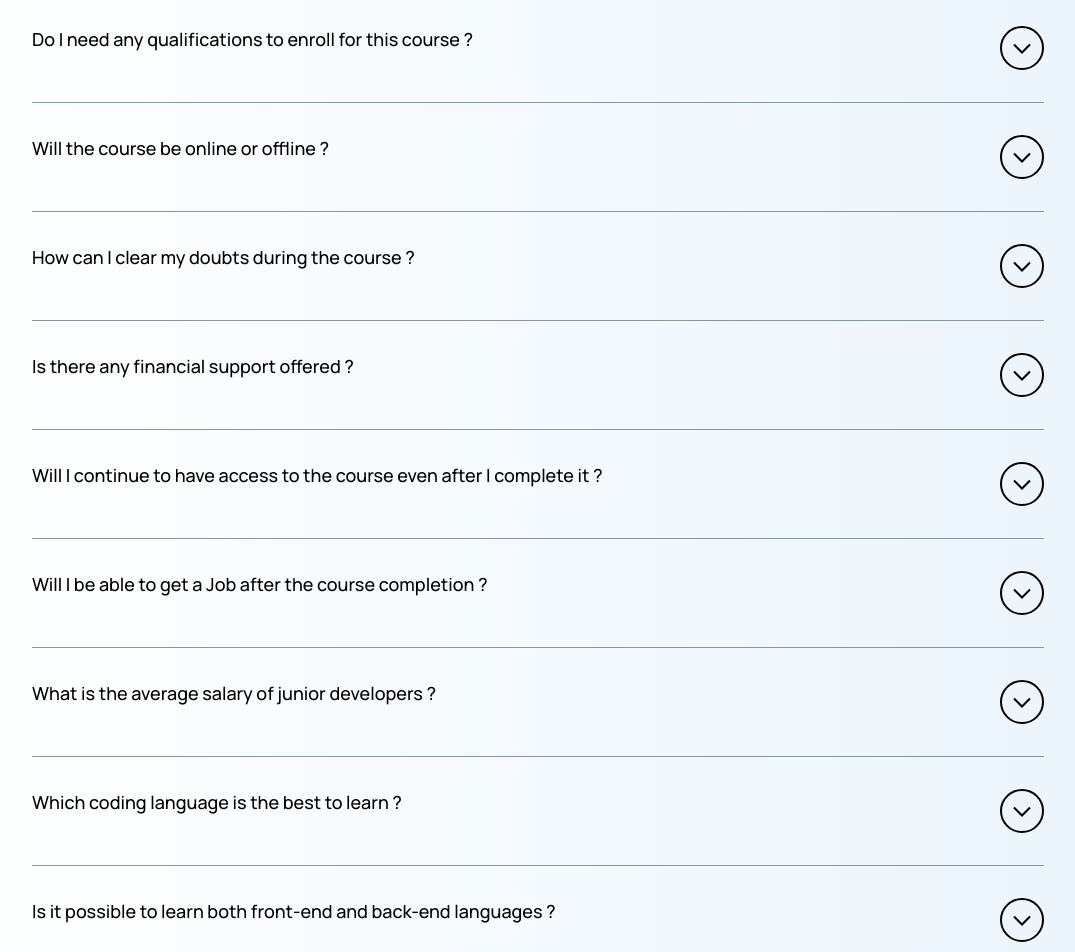
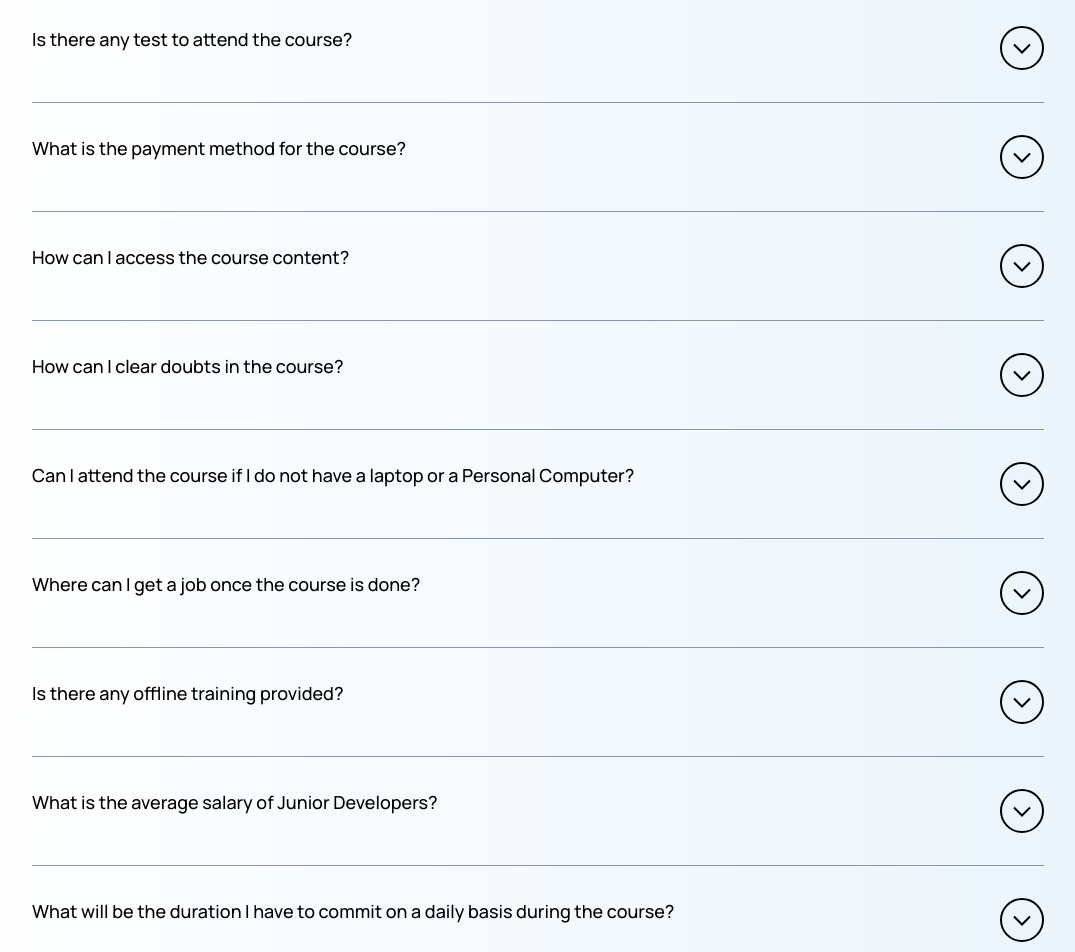
Before and after one commit to salmanpary/Dialect, a Next.js app: page /faq in a window 1280 px wide. Shown: the part 300-1252 px from the top of the page, without its empty margins (102-1177 px from the left). Built offline with nearby package versions, Linux system fonts and the light colour scheme.

Commit message:
faq added

```diff
--- a/components/common/Faq/Faqs.js
+++ b/components/common/Faq/Faqs.js
@@ -76,81 +76,67 @@ export  function FaqPageQuestions() {
     {
       id: 1,
       open: false,
-      question: "Do I need any qualifications to enroll for this course ?",
-      answer: "The course is open for anyone without any prior education in computer science. We recommend students who have finished any degree or in the final year of college to sign up for the course.",
+      question: "Is there any test to attend the course? ",
+      answer: "Yes, all students must pass our eligibility test which checks their aptitude and analytical skills. We believe this test is a good indicator of the capacity and potential of the student to be successful in software development.",
     },
     {
       id: 2,
       open: false,
-      question: " Will the course be online or offline ?",
-      answer: `The course will be entirely online via the Dialect website. Students can access the course via the website and learn at their own pace.
+      question: "What is the payment method for the course? ",
+      answer: `The payment can be made online with UPI, Net Banking, Debit Card, Credit Card or popular wallets. Once the payment is made, students will have lifetime access to the course content via the Dialect website.
       `,
     },
     {
       id: 3,
       open: false,
-      question: "How can I clear my doubts during the course ?",
-      answer: `The students will be having access to senior developers via online video meetings to clear their doubts. Students can book sessions with the developers at any point during the course.`,
+      question: "How can I access the course content? ",
+      answer: `The course can be accessed via the Dialect website and students can learn at their own pace. `,
     },
     {
       id: 4,
       open: false,
-      question: "Is there any financial support offered ?",
-      answer: `Students who perform high in the eligibility tests are qualified for financial assistance from Dialect. `,
+      question: "How can I clear doubts in the course? ",
+      answer: `Students have the option to schedule 1-1 sessions with senior developers to clear queries and doubts. The sessions will be online via Google Meet or Zoom.`,
     },
     {
       id: 5,
       open: false,
-      question:"Will I continue to have access to the course even after I complete it ?",
-      answer:" Yes, the course content will be accessible forever after the purchase.",
+      question:"Can I attend the course if I do not have a laptop or a Personal Computer?",
+      answer:"We require students to have a laptop or Personal Computer to attend the course. In case the student does not have a system, Dialect will assist you to arrange it.",
 
     },
     {
       id: 6,
       open: false,
-      question:"Will I be able to get a Job after the course completion ?",
-      answer:""
-
+      question:"Where can I get a job once the course is done?",
+      answer:"Once the course is completed, we will help you to create your resume and to apply for jobs in startups and software development companies."
     },
     {
       id: 7,
       open: false,
-      question:"What is the average salary of junior developers ? ",
-      answer:""
+      question:"Is there any offline training provided?",
+      answer:"The course is completely online and can be accessed via any system through the Dialect website."
+
+
     },
     {
       id: 8,
       open: false,
-      question:"Which coding language is the best to learn ?",
-      answer:""
-
-
+      question:"What is the average salary of Junior Developers?",
+      answer:"The average salary of junior developers can range from ₹2.5 to 4 Lakhs Per Annum depending on the organization."
     },
     {
       id: 9,
       open: false,
-      question:"Is it possible to learn both front-end and back-end languages ?",
-      answer:""
+      question:"What will be the duration I have to commit on a daily basis during the course?",
+      answer:"We recommend spending approximately 3-4 hours per day to complete the course. The course can be learned while the student is in college or after graduation. "
+
     },
     {
       id: 10,
       open: false,
-      question:"What will be the duration I have to commit on a daily basis during the course ?",
-      answer:""
-
-    },
-    {
-      id: 11,
-      open: false,
-      question:"Do you provide placements ?",
-      answer:""
-
-    },
-    {
-      id: 12,
-      open: false,
-      question:"Do I have an option of doing the course offline ?",
-      answer:""
+      question:"We recommend spending approximately 3-4 hours per day to complete the course. The course can be learned while the student is in college or after graduation. ",
+      answer:"Yes, it is possible but we recommend learning and mastering one language before learning the second language. "
 
     }
   ]);
```
